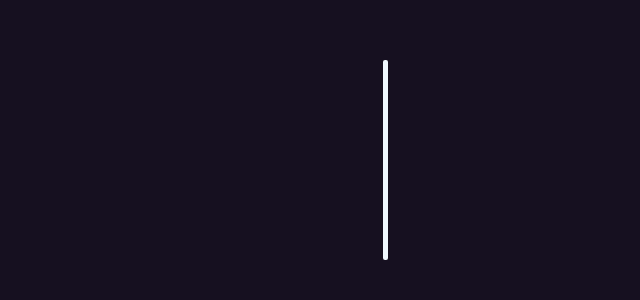
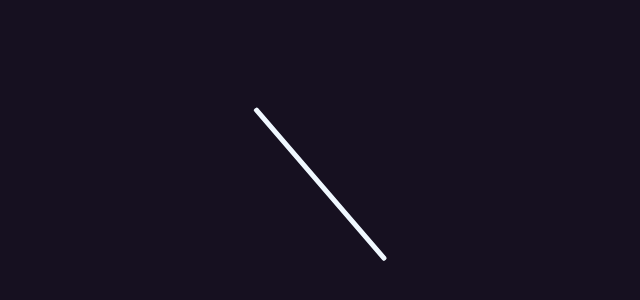
Before and after one commit to wdtamagi/metronome, a React (Create React App) app: page / in a window 1280 px wide. Shown: the part 240-540 px from the top of the page, without its empty margins (255-895 px from the left). Built offline with nearby package versions, Linux system fonts and the light colour scheme.

Commit message:
Add stick animation with react spring

```diff
--- a/package.json
+++ b/package.json
@@ -13,6 +13,7 @@
     "react": "^17.0.2",
     "react-dom": "^17.0.2",
     "react-scripts": "4.0.3",
+    "react-spring": "^9.0.0",
     "typescript": "^4.1.2",
     "web-vitals": "^1.0.1"
   },
--- a/src/App.css
+++ b/src/App.css
@@ -11,4 +11,5 @@
   width: 5px;
   background-color: aliceblue;
   border-radius: 2px;
+  transform-origin: bottom center;
 }
--- a/src/App.tsx
+++ b/src/App.tsx
@@ -1,12 +1,27 @@
-import React from "react";
+import React, { FC, useEffect, useState } from "react";
+import { useSpring, animated } from "react-spring";
 import "./App.css";
 
-function App() {
+const duration = 900;
+
+const App: FC = () => {
+  const [beep, setBeep] = useState(true);
+  useEffect(() => {
+    const interval = setInterval(() => setBeep((s) => !s), duration);
+
+    return () => {
+      clearInterval(interval);
+    };
+  }, []);
+  const props = useSpring({
+    transform: `rotate(${beep ? "-" : ""}55deg)`,
+    config: { duration },
+  });
   return (
     <div className="App">
-      <div className="Stick"></div>
+      <animated.div style={props} className="Stick"></animated.div>
     </div>
   );
-}
+};
 
 export default App;
```
Also changed, not shown: 1 other file (tests, documents, lock files or other folders).
